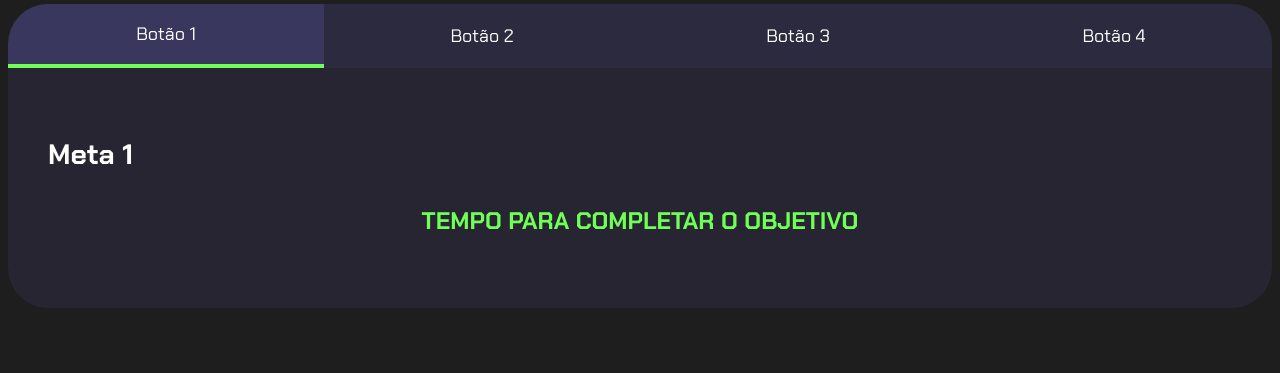
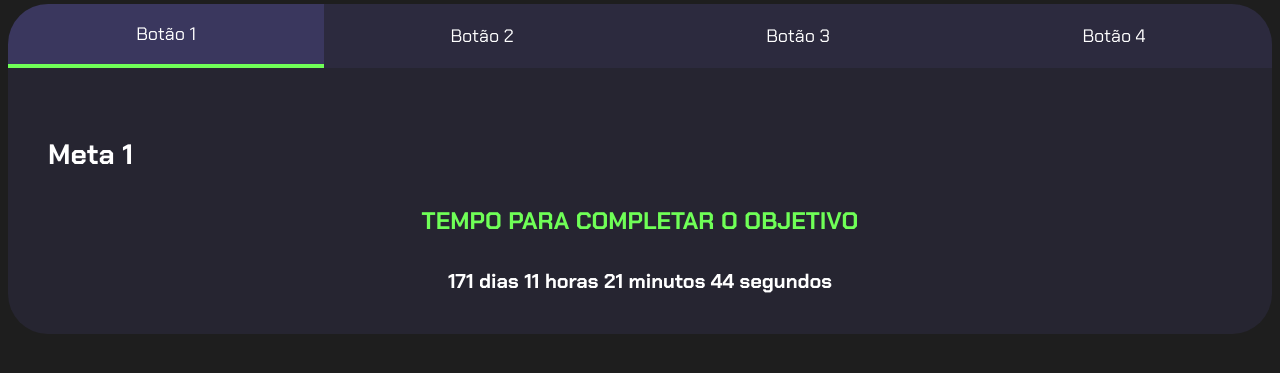
Before and after one commit to zzluizzzzzz/santos-fc, a plain HTML site: page index.html in a window 1280 px wide. Shown: the part 99-472 px from the top of the page. Drawn offline with Linux system fonts and the light colour scheme.

Commit message:
Aula 16/04

```diff
--- a/main.js
+++ b/main.js
@@ -23,13 +23,13 @@ function calculaTempo(tempoObjetivo){
     let tempoAtual = new Date();
     let tempoFinal = tempoObjetivo - tempoAtual;
     let segundos = Math.floor(tempoFinal/1000);
-    let minuto = Math.floor(segundos/60);
+    let minutos = Math.floor(segundos/60);
     let horas = Math.floor(minutos/60);
     let dias = Math.floor(horas/24)
 
     segundos %=60;
     minutos %=60;
-    horas %=24%;
+    horas %=24;
 
-    return dias + "dias" + horas + "horas" + minutos + "minutos" + segundos + "segundos";
+    return dias + " dias " + horas + " horas " + minutos + " minutos " + segundos + " segundos ";
 }
--- a/style.css
+++ b/style.css
@@ -63,15 +63,6 @@ body {
     display: block;
 }
 
-@media screen and (min-width: 768px) /*estabelece um valor mínimo para a exibição */
-{.botoes { display: flex;
-	}
-.botao:first-child { border-radius: 40px 0 0 0;
-}
-.botao:last-child { border-radius: 0 40px 0 0; /*arredonda as bordas dos botoes*/
-}
-}
-
 .abas-textos{
 	background-color: var(--texto-fundo);
 	padding: 40px;
@@ -101,3 +92,12 @@ body {
 	font-size: 20px;
 	text-align: center;
 }
+
+@media screen and (min-width: 768px) /*estabelece um valor mínimo para a exibição */
+{.botoes { display: flex;
+	}
+.botao:first-child { border-radius: 40px 0 0 0;
+}
+.botao:last-child { border-radius: 0 40px 0 0; /*arredonda as bordas dos botoes*/
+}
+}
```
